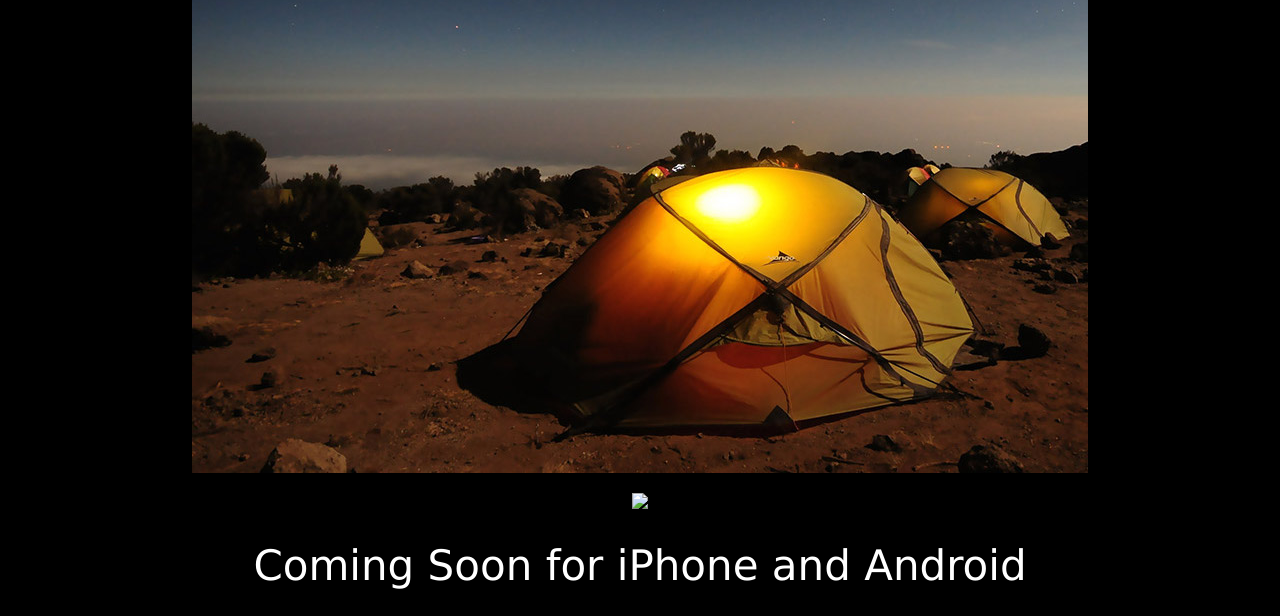
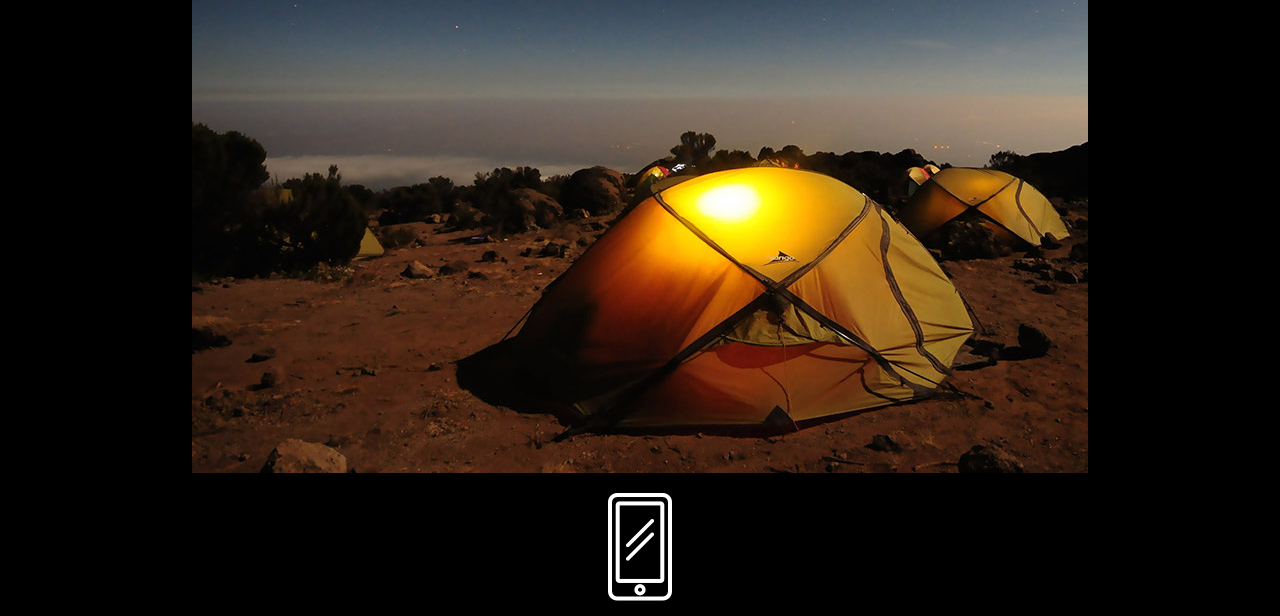
Before and after one commit to theTimRidenour/excursion, a plain HTML site: page index.html in a window 1280 px wide. Shown: the part 518-1134 px from the top of the page. Drawn offline with Linux system fonts and the light colour scheme.

Commit message:
Fixed image.

```diff
--- a/index.html
+++ b/index.html
@@ -19,7 +19,7 @@
       <p><img src="./resources/images/camp.jpg"></p>
     </div>
     <div id="phone">
-      <p><img src="./resouces/images/phone.png"></p>
+      <p><img src="./resources/images/phone.png"></p>
       <h1 class="subtitle">Coming Soon for iPhone and Android</h1>
       <a href="#" class="links">Download Excursion (Coming soon!)</a>
     </div>
```
